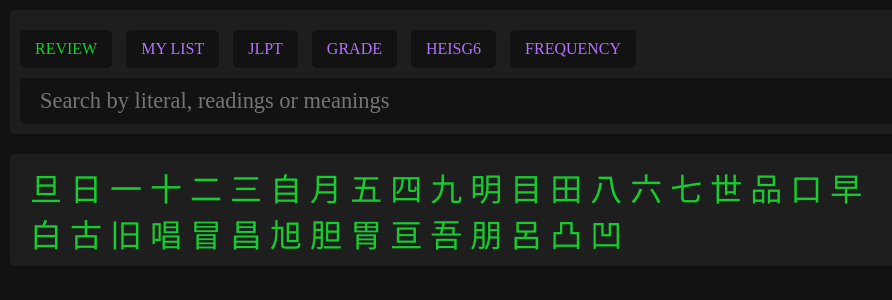
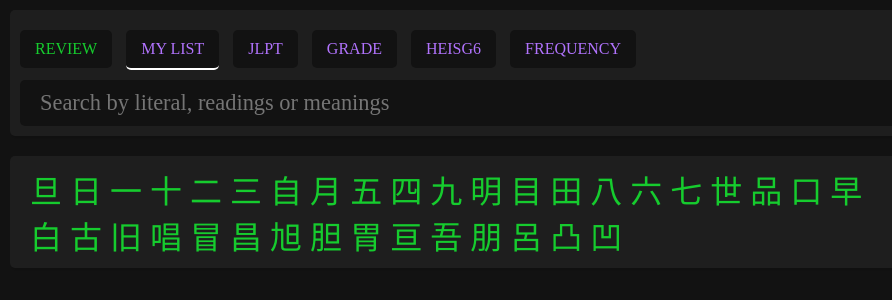
Before and after one commit to andres-foo/kanji-web-app, a PHP site: page /index.php?list=my_list in a window 1280 px wide. Shown: the top 300 px of the page, without its empty margins (180-1072 px from the left). Run offline with PHP 8.4, Linux system fonts and the light colour scheme; data comes from the database, SQL or seed files in the repository; some web fonts are replaced.

Commit message:
Add visual cue to what list is currently selected

```diff
--- a/data/style.css
+++ b/data/style.css
@@ -210,3 +210,6 @@ hr {
 .rating button.hard {
     background: rgb(175, 26, 26);
 }
+.selected {
+    border-bottom:2px solid #ffffff;
+}
--- a/index.php
+++ b/index.php
@@ -183,11 +183,11 @@ if(isset($_GET['q'])) {
     <div class="header">
         <div class="header-actions">
             <a href="index.php?review" class="review">REVIEW</a>
-            <a href="index.php?list=my_list">MY LIST</a>
-            <a href="index.php?list=jlpt">JLPT</a>
-            <a href="index.php?list=grade">GRADE</a>
-            <a href="index.php?list=heisg6">HEISG6</a>
-            <a href="index.php?list=frequency">FREQUENCY</a>
+            <a href="index.php?list=my_list"<?php if(isset($_GET['list']) && $_GET['list'] == 'my_list') echo ' class="selected"';?>>MY LIST</a>
+            <a href="index.php?list=jlpt"<?php if(isset($_GET['list']) && $_GET['list'] == 'jlpt') echo ' class="selected"';?>>JLPT</a>
+            <a href="index.php?list=grade"<?php if(isset($_GET['list']) && $_GET['list'] == 'grade') echo ' class="selected"';?>>GRADE</a>
+            <a href="index.php?list=heisg6"<?php if(isset($_GET['list']) && $_GET['list'] == 'heisg6') echo ' class="selected"';?>>HEISG6</a>
+            <a href="index.php?list=frequency"<?php if(isset($_GET['list']) && $_GET['list'] == 'frequency') echo ' class="selected"';?>>FREQUENCY</a>
         </div>
         <div class="header-form">
             <form action="<?php echo $_SERVER['PHP_SELF']; ?>">
```
Also changed, not shown: data/kanjis.db.
